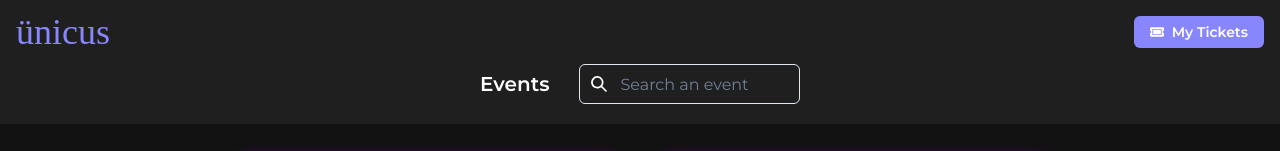
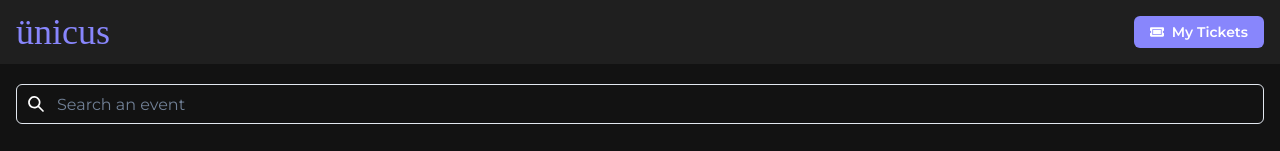
Before and after one commit to unicusnft/web, a React (Create React App) app: page / in a window 1280 px wide. Shown: the top 151 px of the page. Built offline with nearby package versions, Linux system fonts and the light colour scheme; a web font is replaced by a local one.

Commit message:
Minor restyle of filter

```diff
--- a/src/components/Filters.js
+++ b/src/components/Filters.js
@@ -1,20 +1,25 @@
 import React from "react";
-import { Heading, HStack } from "@chakra-ui/react";
-import { Searcher } from "./Searcher";
+import {Heading, HStack} from "@chakra-ui/react";
+import {Searcher} from "./Searcher";
 
-export const Filters = ({ event, setEvent, title, description }) => {
+export const Filters = ({event, setEvent, title, description}) => {
     return (
+        <>
+            {title ? (
                 <HStack
                     justifyContent={"space-evenly"}
                     marginBottom="20px"
-      width={{ sm: "70%", md: "25%" }}
+                    width={{sm: "70%", md: "25%"}}
                     spacing="30px"
                 >
                     <Heading fontFamily="Montserrat" as='h3' size='md'>
                         {title}
                     </Heading>
-
                     <Searcher event={event} setEvent={setEvent} description={description}/>
                 </HStack>
+            ) : (
+                <Searcher event={event} setEvent={setEvent} description={description} />
+            )}
+        </>
     )
 };
--- a/src/screens/home/HomeScreen.js
+++ b/src/screens/home/HomeScreen.js
@@ -8,7 +8,6 @@ import {
 import { Filters } from "../../components/Filters.js";
 import { EventCard } from "../../components/EventCard.js";
 import { Toolbar } from "../../components/Toolbar";
-import { colors } from "../../core/theme";
 import { events } from "../../data/events.js";
 
 export const HomeScreen = () => {
@@ -17,8 +16,8 @@ export const HomeScreen = () => {
     <>
       <Toolbar/>
       <Box backgroundColor="#121212">
-        <Stack backgroundColor={colors.backgroundComponent} alignItems="center">
-          <Filters event={event} setEvent={setEvent} title="Events" description="Search an event"/>
+        <Stack alignItems="center" px={4} mt={5} mb={2}>
+          <Filters event={event} setEvent={setEvent} description="Search an event"/>
         </Stack>
 
         <br/>
```
Lines whose indentation alone changed are shown as unchanged.
